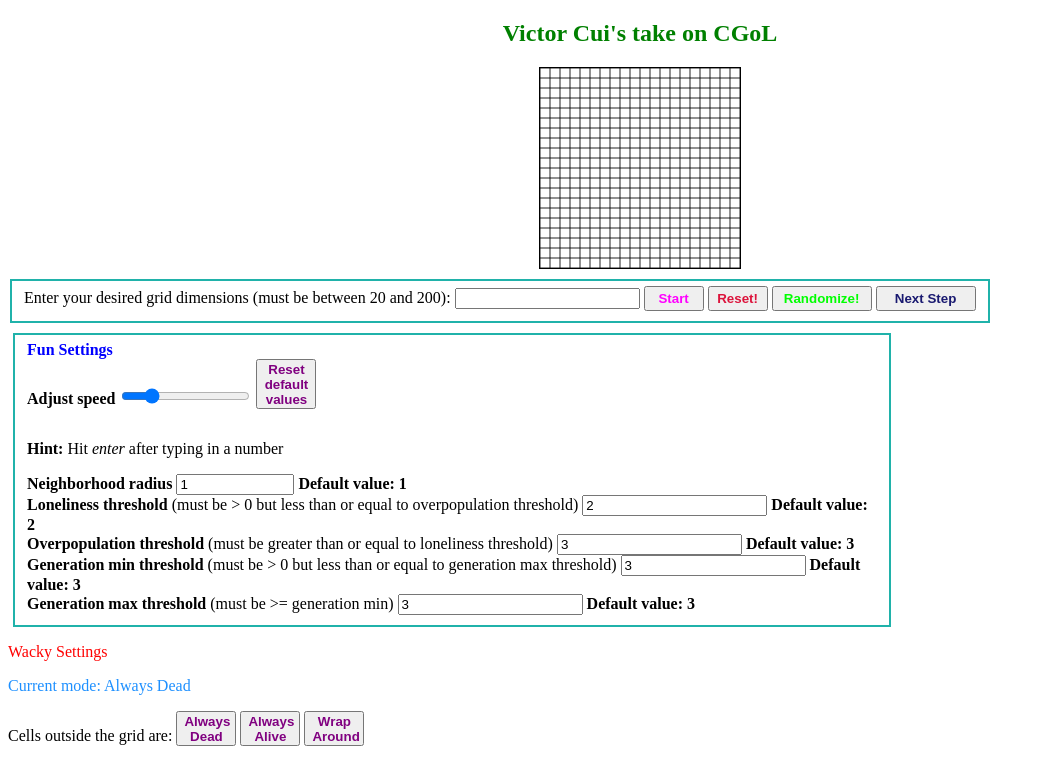
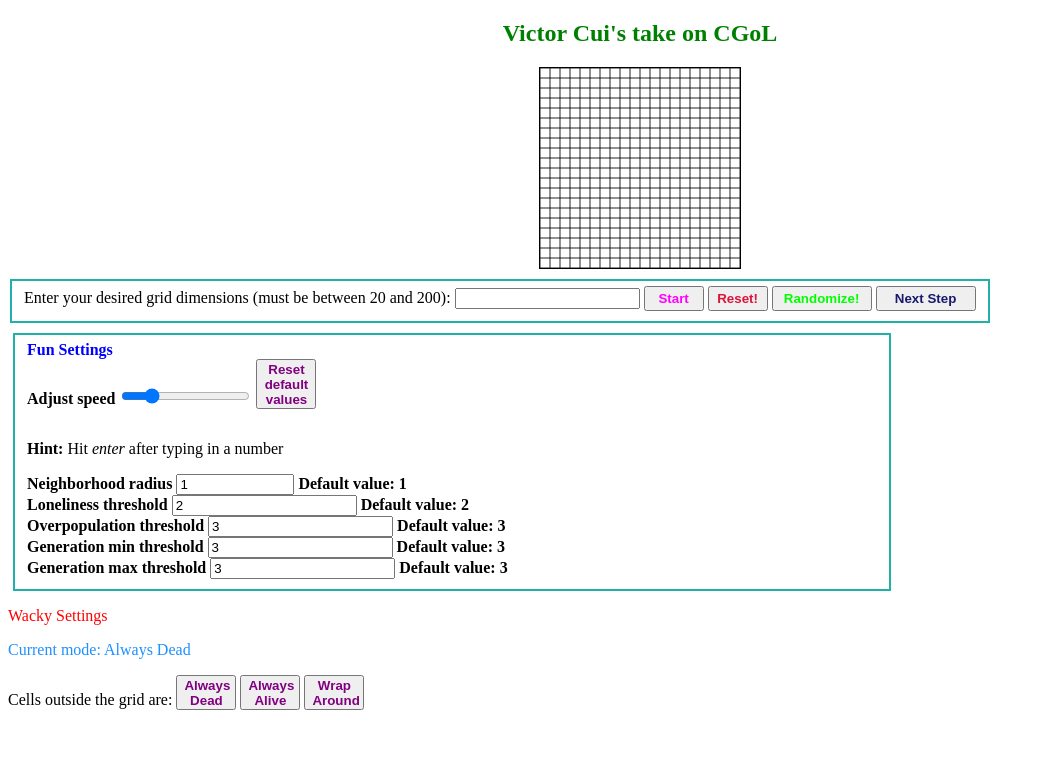
Before and after one commit to victorcui96/conway-life, a plain HTML site: page index.html in a window 1280 px wide. Shown: the whole page, without its empty margins (0-1045 px from the left). Drawn offline with nearby package versions, Linux system fonts and the light colour scheme.

Commit message:
Update index.html
Got rid of extra text on inputs to improve UX

```diff
--- a/index.html
+++ b/index.html
@@ -44,19 +44,19 @@
 						<input type = "number" id="changeRadius" min="1" max="10" value="1"/>
 						<span> <strong>Default value: 1</strong> </span>
 				<br>
-					<label> <strong> Loneliness threshold </strong> (must be > 0 but less than or equal to overpopulation threshold) </label>
+					<label> <strong> Loneliness threshold </strong> </label>
 						<input type = "number" id="changeLoneliness" value="2"/>
 						<span> <strong>Default value: 2</strong> </span>
 				<br>
-					<label> <strong> Overpopulation threshold </strong> (must be greater than or equal to loneliness threshold) </label>
+					<label> <strong> Overpopulation threshold </strong> </label>
 						<input type = "number" id="changeOverpopulation" value="3"/>
 						<span> <strong>Default value: 3</strong> </span>
 				<br>
-					<label> <strong> Generation min threshold </strong>(must be > 0 but less than or equal to generation max threshold) </label>
+					<label> <strong> Generation min threshold </strong></label>
 						<input type = "number" id="changeGMin" value="3"/>
 						<span> <strong>Default value: 3</strong> </span>
 				<br>
-					<label> <strong> Generation max threshold </strong>(must be >= generation min)  </label>
+					<label> <strong> Generation max threshold </strong> </label>
 						<input type = "number" id="changeGMax" value="3"/>
 						<span> <strong>Default value: 3</strong> </span>
 
```
